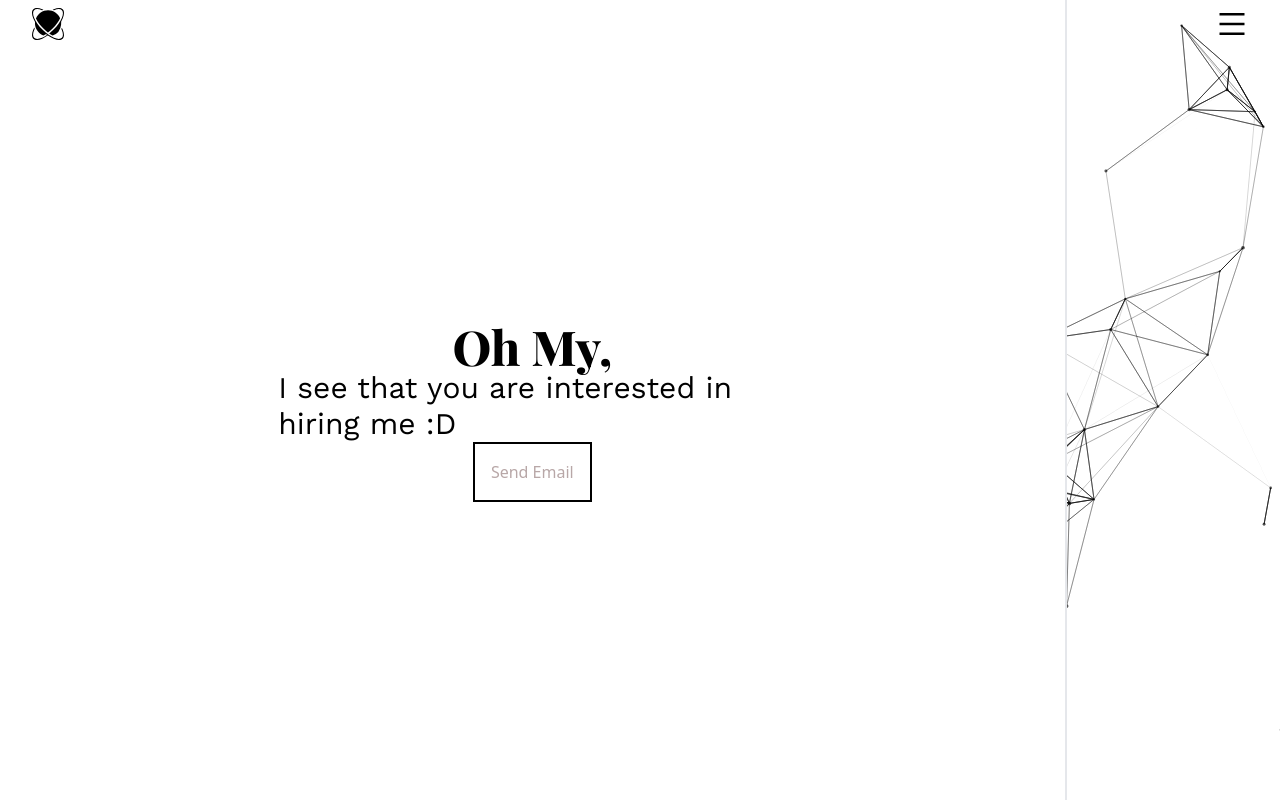
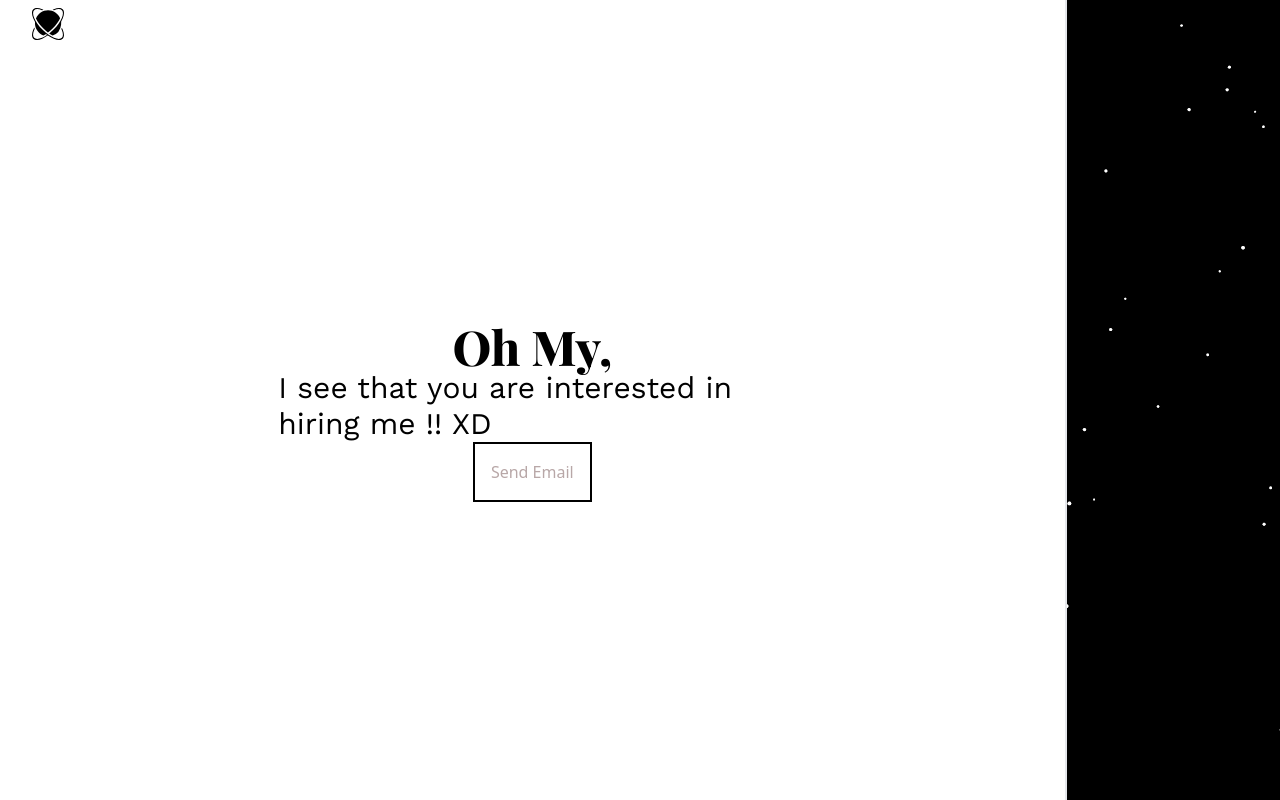
Before and after one commit to Hiroto77/SoulFolio, a Next.js app: page /hireme in a window 1280 px wide. Built offline with nearby package versions, Linux system fonts and the light colour scheme.

Commit message:
Update hireme.tsx

```diff
--- a/pages/hireme.tsx
+++ b/pages/hireme.tsx
@@ -40,7 +40,7 @@ const HireMe: NextPage = () => {
         options={{
           background: {
             color: {
-              value: "#ffffff",
+              value: "#000000",
             },
           },
           fpsLimit: 120,
@@ -52,7 +52,7 @@ const HireMe: NextPage = () => {
           },
           particles: {
             color: {
-              value: "#000000",
+              value: "#ffffff",
             },
             links: {
               color: "#000000",
@@ -80,7 +80,7 @@ const HireMe: NextPage = () => {
               value: 80,
             },
             opacity: {
-              value: 0.4,
+              value: 100,
             },
             shape: {
               type: "circle",
@@ -112,11 +112,11 @@ const HireMe: NextPage = () => {
             <div className="md:w-1/2 flex flex-col justify-center items-center">
               <h1 className="text-center md:text-5xl text-2xl">Oh My,</h1>
               <p className="md:text-3xl text-lg">
-                I see that you are interested in hiring me :D
+                I see that you are interested in hiring me !! XD
               </p>
 
               <a
-                href="mailto: fuckDisney@weeweewoowoo.com"
+                href="mailto: shivamkiran2@gmail.com"
                 className="border-2 border-black p-4 hover:border-dashed"
               >
                 Send Email
```
